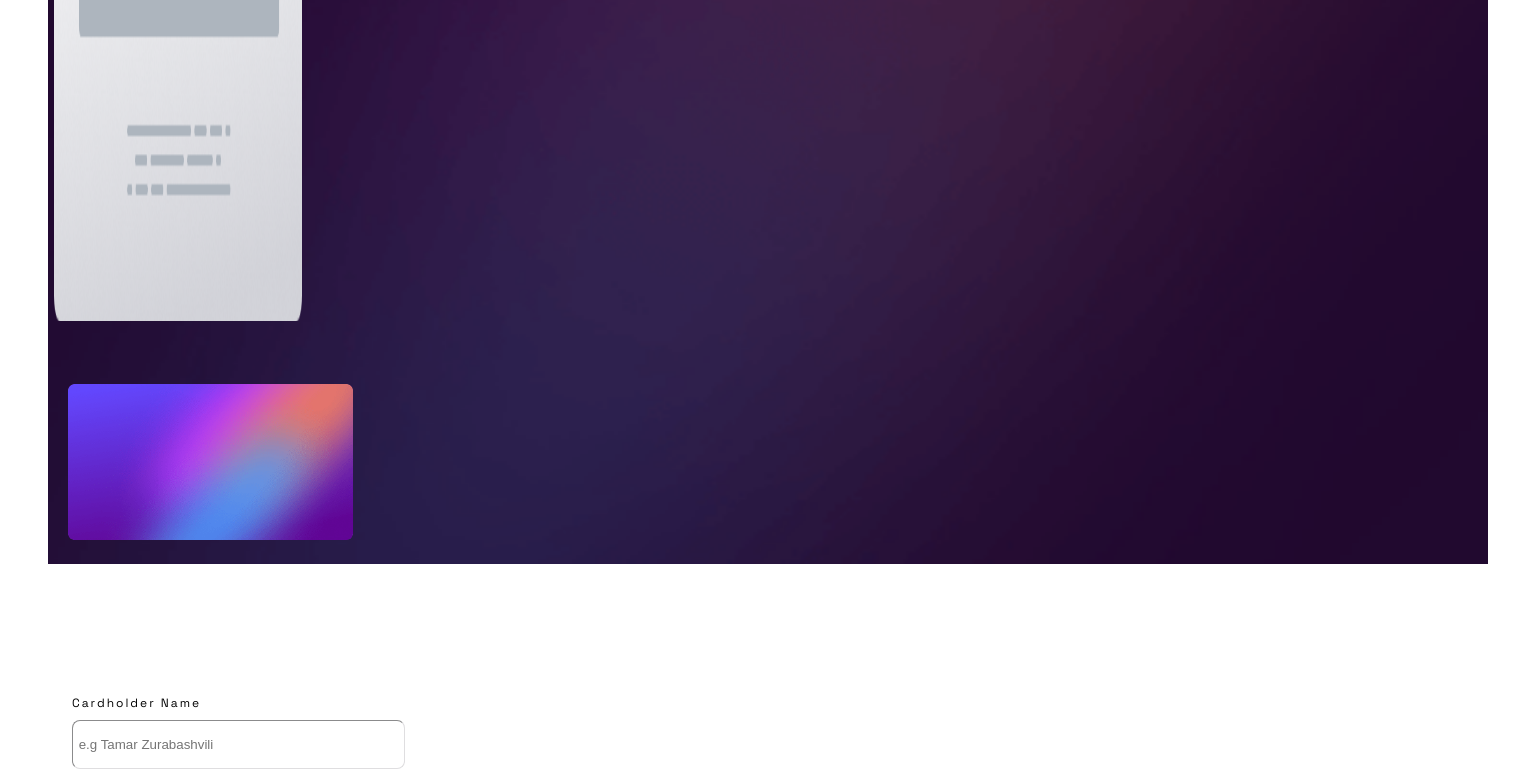
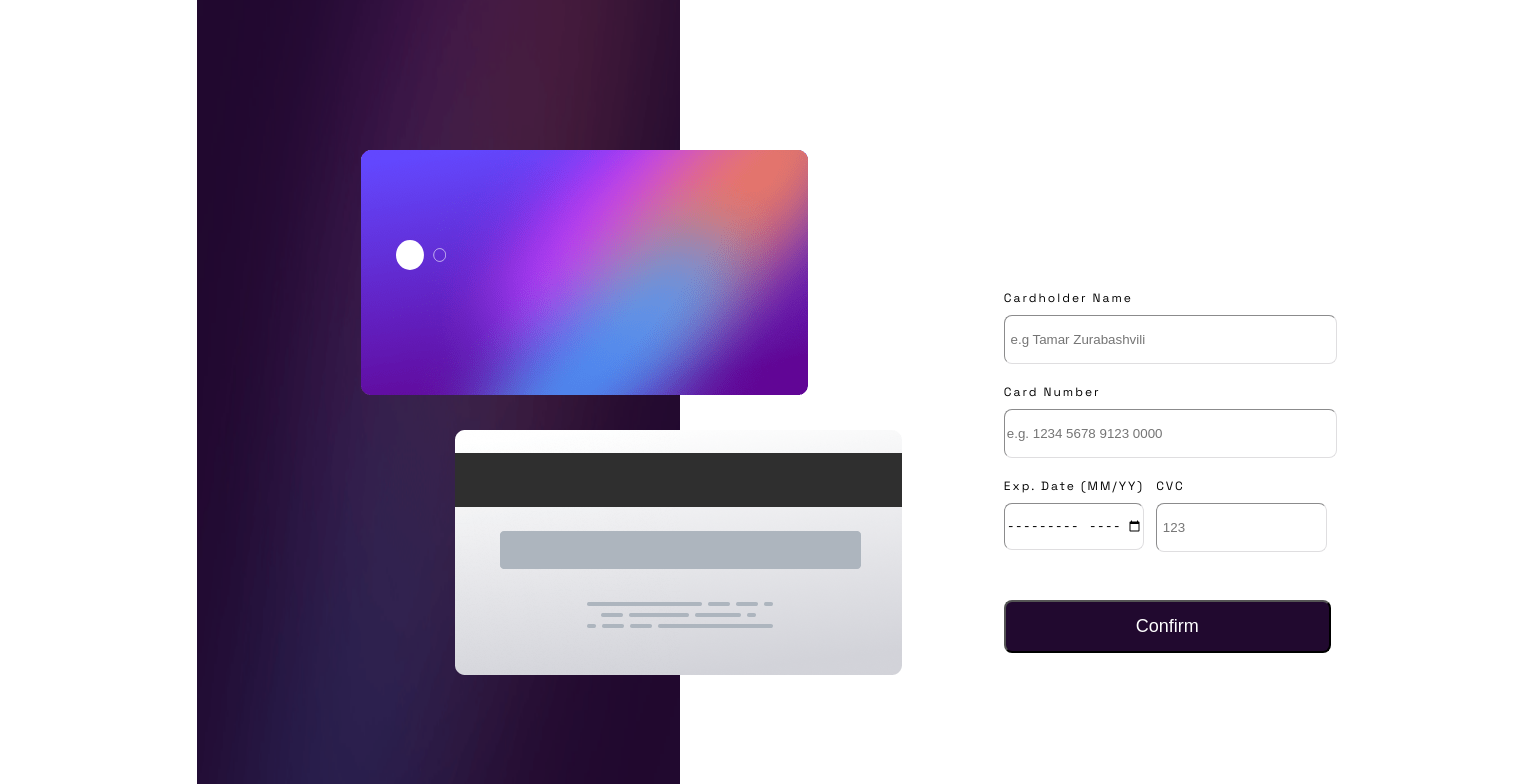
Before and after one commit to Tamuna-Z/interactive_card, a React (Create React App) app: page / in a window 1536 px wide. Shown: the top 784 px of the page. Built offline with nearby package versions, Linux system fonts and the light colour scheme.

Commit message:
add responsive

```diff
--- a/src/App.css
+++ b/src/App.css
@@ -44,9 +44,6 @@ body{
   left: 20px;
   top: 80%;
   bottom: 0.25%;
-
-
-
 }
 .logoCard{
   position: absolute;
@@ -244,7 +241,7 @@ button{
 
 @media(min-width:1440px){
   .colorBg{
-    width: 1440px;
+    width: 483px;
     height: 900px;
     margin: 0 auto;
     position: relative;
@@ -254,11 +251,48 @@ button{
     position: absolute;
     border-radius: 6px;
     z-index: 1;
-    width: 248px;
-    height: 657px;
+    width: 447px;
+    height: 245px;
     margin-left: 0px;
-    margin-top: 0px;
+    top: 380px;
+    left: 258px;
 
+  }
+  .backCvCode{
+    bottom: 300px;
+  }
+
+  .frontCard{
+    width: 447px;
+    height: 245px;
+    left: 164px;
+    top: 200px;
+  }
+  .logoCard{
+    top: 290px;
+    left: 180px;
+  }
+  .cardData{
+    top: 310px;
+    padding-right: 67px;
+    padding-left: 190px;
+  }
+  .number{
+    padding-left: 30px;
+    top:280px;
+  }
+  /* .cvCode{
+    margin-right: 117px;
+
+  } */
+  .mainContainer{
+    display: flex;
+    justify-content: space-around;
+
+  }
+  .formContainer{
+    margin-left: 300px;
+    margin-top: 340px;
   }
 
 }
--- a/src/App.tsx
+++ b/src/App.tsx
@@ -14,7 +14,7 @@ function App() {
   const [date, setDate] = useState<string>("");
   const [cvc, setCvc] = useState<string>("");
   const [confirmed, setConfirmed] = useState<boolean>(false);
-  const [isValid, setIsValid] = useState<boolean>(false);
+  const [isValid, setIsValid] = useState<boolean>(true);
   function validateUsername(name:string) {
     // perform validation logic here
     // return true if the username is valid, false otherwise
@@ -36,7 +36,7 @@ function App() {
   // }, [errors]);
 
   return (
-    <div>
+    <div className="mainContainer">
       {/* <Card/> */}
 
       <div className="bg">
@@ -75,7 +75,7 @@ function App() {
                 }
                 required
               />
-              {!isValid && (
+              {isValid && (
                 <div>
                   <p  className ="error"style={{ color: "red" }}>
                   Username must be at least 3 characters.
```
